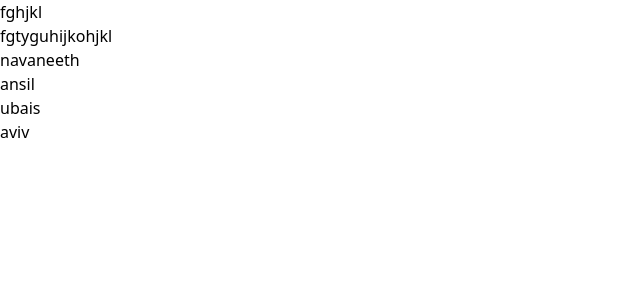
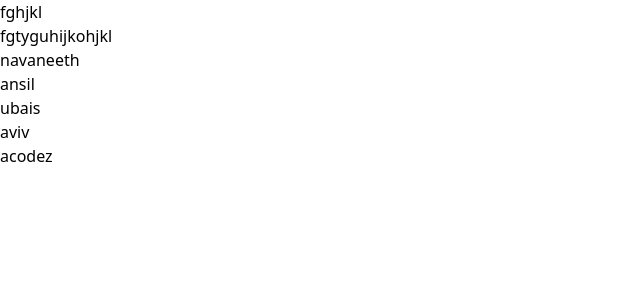
Before and after one commit to Muhammed-ubaiz/New-folder, a React (Vite) app in the folder frond-end/: page / in a window 1280 px wide. Shown: the top 300 px of the page, without its empty margins (0-640 px from the left). Built offline with nearby package versions, Linux system fonts and the light colour scheme.

Commit message:
ubaise change1

```diff
--- a/frond-end/src/App.jsx
+++ b/frond-end/src/App.jsx
@@ -13,6 +13,7 @@ function App() {
        <h1>ansil</h1>
        <h1>ubais</h1>
        <h1>aviv</h1>
+       <h1>acodez</h1>
     </>
   )
 }
```
